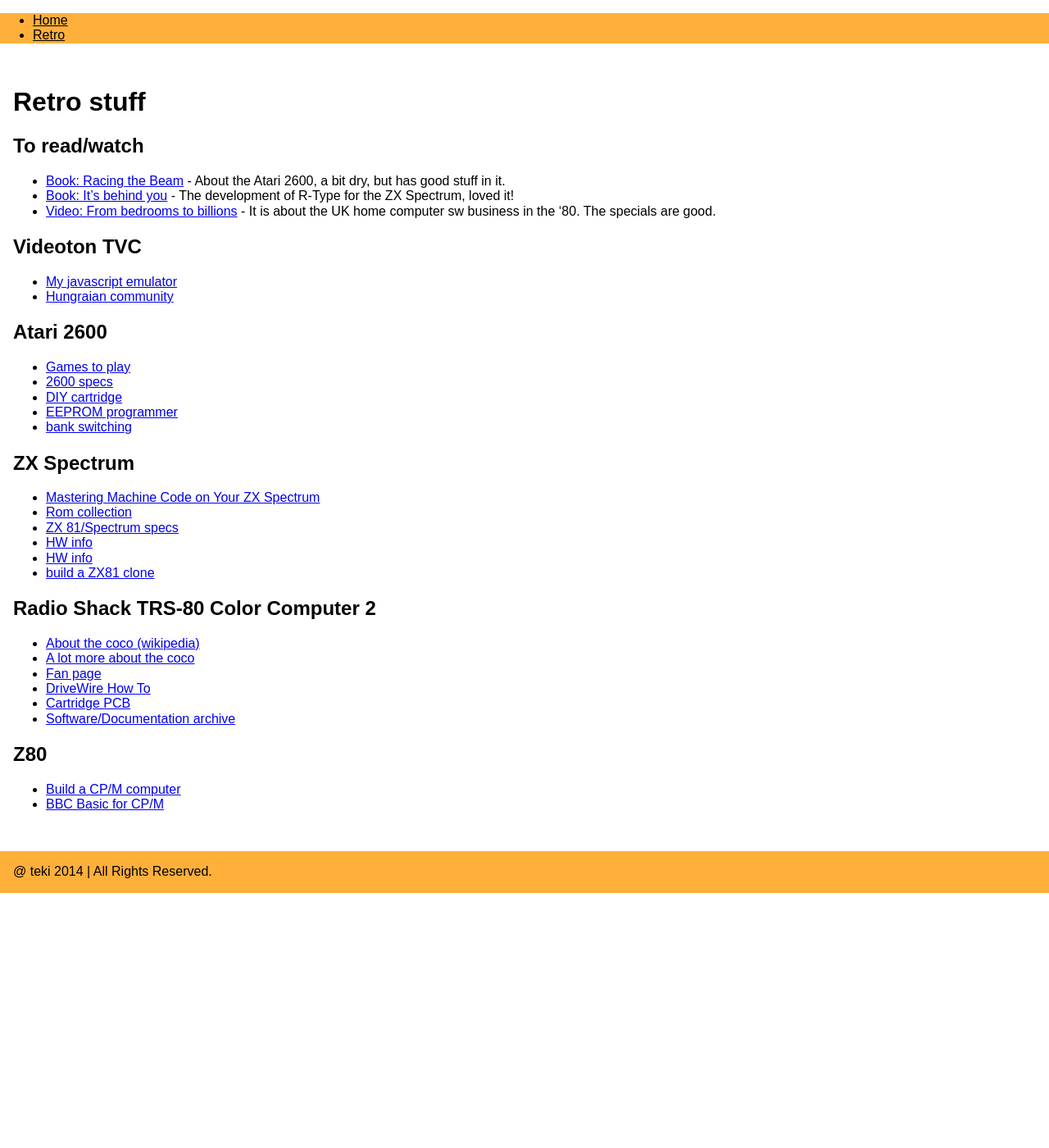
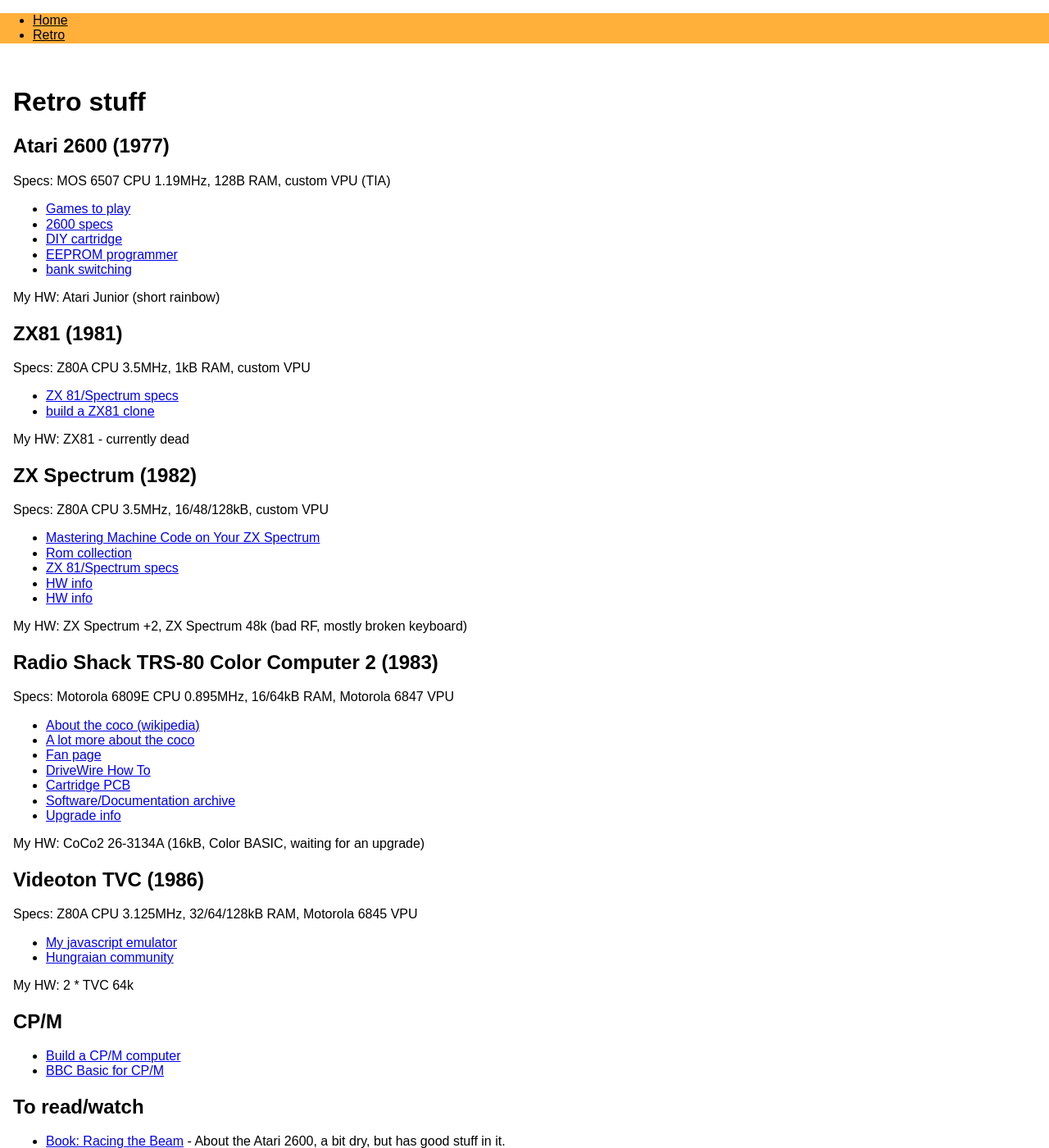
Before and after one commit to teki/teki.github.io, a Jekyll site: the page built from retro.md, in a window 1280 px wide and 1400 px high. Shown: the whole window at 82% size. Built offline with Jekyll 4.4.1, drawn with Linux system fonts in a browser that asks for light colours; nearby versions of some CDN libraries; some web fonts are replaced.

Commit message:
retru update

```diff
--- a/retro.md
+++ b/retro.md
@@ -6,21 +6,10 @@ comments: yes
 Retro stuff
 ====================
 
-To read/watch
--------------
+Atari 2600 (1977)
+-----------------
 
-* [Book: Racing the Beam](http://mitpress.mit.edu/books/racing-beam) - About the Atari 2600, a bit dry, but has good stuff in it.
-* [Book: It's behind you](http://bizzley.com) - The development of R-Type for the ZX Spectrum, loved it!
-* [Video: From bedrooms to billions](http://www.frombedroomstobillions.com) - It is about the UK home computer sw business in the '80. The specials are good.
-
-Videoton TVC
-------------
-
-* [My javascript emulator](http://github.com/teki/jstvc)
-* [Hungraian community](http://tvc.homeserver.hu/)
-
-Atari 2600
-----------
+Specs: MOS 6507 CPU 1.19MHz, 128B RAM, custom VPU (TIA)
 
 * [Games to play](http://videogamecritic.com/2600.htm)
 * [2600 specs](http://problemkaputt.de/2k6specs.htm)
@@ -28,18 +17,35 @@ Atari 2600
 * [EEPROM programmer](http://forum.arduino.cc/index.php?topic=163682.0)
 * [bank switching](http://www.classic-games.com/atari2600/bankswitch.html)
 
-ZX Spectrum
+My HW: Atari Junior (short rainbow)
+
+ZX81 (1981)
 -----------
+
+Specs: Z80A CPU 3.5MHz, 1kB RAM, custom VPU
+
+* [ZX 81/Spectrum specs](http://problemkaputt.de/zxdocs.htm)
+* [build a ZX81 clone](http://echorod.home.xs4all.nl/zx/zx97_lite.htm)
+
+My HW: ZX81 - currently dead
+
+ZX Spectrum (1982)
+------------------
+
+Specs: Z80A CPU 3.5MHz, 16/48/128kB, custom VPU
 
 * [Mastering Machine Code on Your ZX Spectrum](http://www.worldofspectrum.org/infoseekid.cgi?id=2000237)
 * [Rom collection](http://www.shadowmagic.org.uk/spectrum/roms.html)
 * [ZX 81/Spectrum specs](http://problemkaputt.de/zxdocs.htm)
 * [HW info](http://wordpress.animatez.co.uk/computers/zx-spectrum/hardware/)
 * [HW info](http://www.worldofspectrum.org/faq/reference/48kreference.htm#Hardware)
-* [build a ZX81 clone](http://echorod.home.xs4all.nl/zx/zx97_lite.htm)
 
-Radio Shack TRS-80 Color Computer 2
------------------------------------
+My HW: ZX Spectrum +2, ZX Spectrum 48k (bad RF, mostly broken keyboard)
+
+Radio Shack TRS-80 Color Computer 2 (1983)
+------------------------------------------
+
+Specs: Motorola 6809E CPU 0.895MHz, 16/64kB RAM, Motorola 6847 VPU
 
 * [About the coco (wikipedia)](http://en.wikipedia.org/wiki/TRS-80_Color_Computer)
 * [A lot more about the coco](http://www.cocopedia.com/wiki/index.php/Tandy%27s_Little_Wonder)
@@ -47,9 +53,29 @@ Radio Shack TRS-80 Color Computer 2
 * [DriveWire How To](http://www.frontiernet.net/~mmarlette/Cloud-9/Software/DriveWire3.html)
 * [Cartridge PCB](http://www.nf6x.net/2013/10/cocoeprompak/)
 * [Software/Documentation archive](http://www.colorcomputerarchive.com/)
+* [Upgrade info](http://www.amibay.com/showthread.php?7423-TRS-80-Color-Computer-2-Upgrades)
 
-Z80
----
+My HW: CoCo2 26-3134A (16kB, Color BASIC, waiting for an upgrade)
+
+Videoton TVC (1986)
+-------------------
+
+Specs: Z80A CPU 3.125MHz, 32/64/128kB RAM, Motorola 6845 VPU
+
+* [My javascript emulator](http://github.com/teki/jstvc)
+* [Hungraian community](http://tvc.homeserver.hu/)
+
+My HW: 2 * TVC 64k
+
+CP/M
+----
 
 * [Build a CP/M computer](http://searle.hostei.com/grant/cpm/index.html)
 * [BBC Basic for CP/M](http://www.bbcbasic.co.uk/bbcbasic/z80basic.html)
+
+To read/watch
+-------------
+
+* [Book: Racing the Beam](http://mitpress.mit.edu/books/racing-beam) - About the Atari 2600, a bit dry, but has good stuff in it.
+* [Book: It's behind you](http://bizzley.com) - The development of R-Type for the ZX Spectrum, loved it!
+* [Video: From bedrooms to billions](http://www.frombedroomstobillions.com) - It is about the UK home computer sw business in the '80. The specials are good.
```
